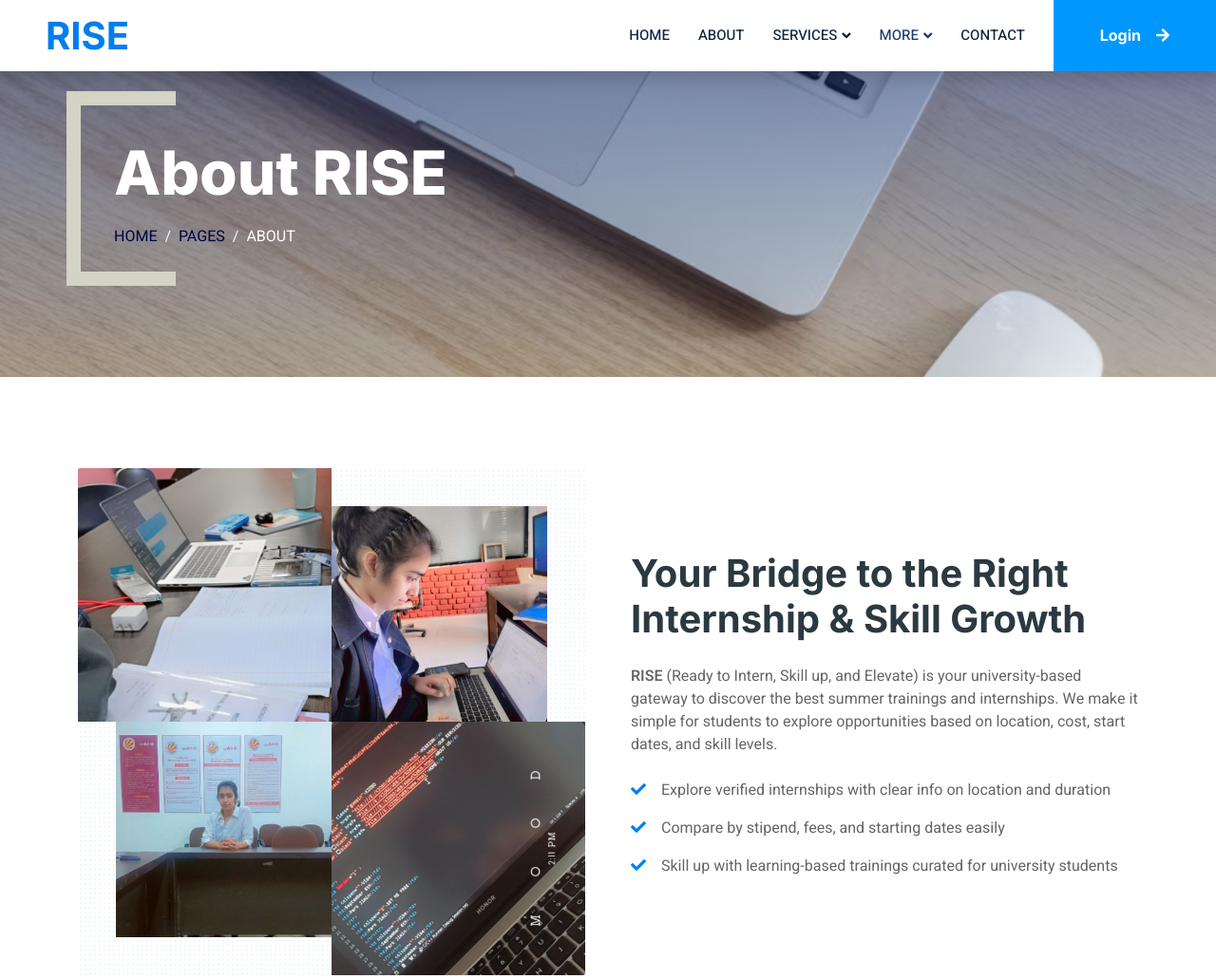
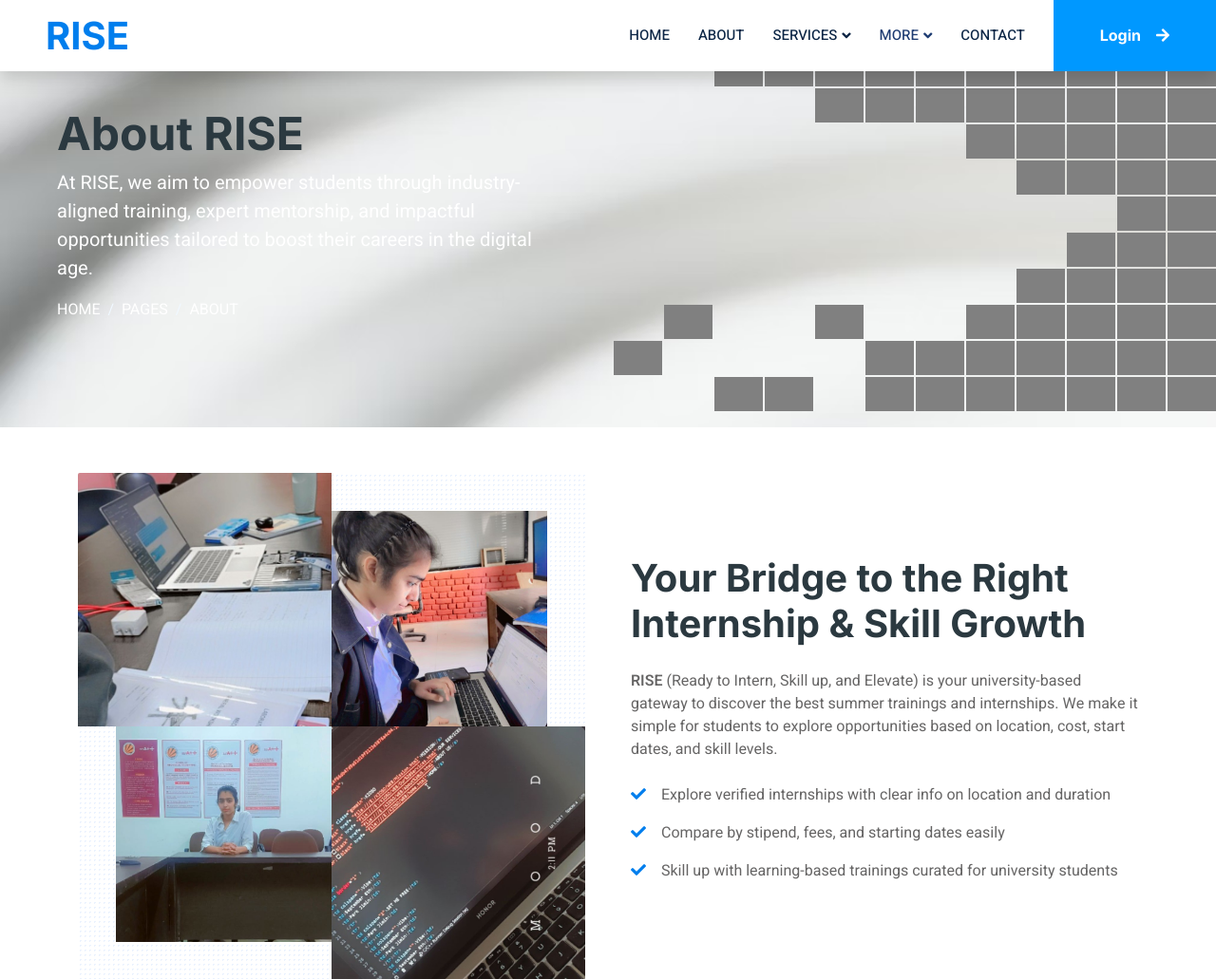
Before and after one commit to ckphase/RISE-Ready-to-Intern-Skill-up-and-Elevate, a PHP site: page /about.php in a window 1280 px wide. Shown: the top 1031 px of the page at 95% size. Run offline with PHP 8.4, Linux system fonts and the light colour scheme; some libraries are stand-ins or nearby versions.

Commit message:
Working on about us page

```diff
--- a/landing/about.php
+++ b/landing/about.php
@@ -2,21 +2,43 @@
 include ('header.php');
 ?>
 
-<!-- Header End -->
-<div class="container-xxl py-5 bg-dark page-header mb-5">
-    <div class="container my-5 pt-5 pb-4">
-        <h1 class="display-3 text-white mb-3 animated slideInDown">About RISE</h1>
+<!-- About Hero Section -->
+<section class="hero-section" style="background: url('../img/landing-2.avif') no-repeat center center fixed; background-size: cover; min-height: 450px; overflow: hidden;">
+  <div class="container-fluid" style="padding-right: 0px">
+    <div class="row g-0 align-items-center" style="min-height: 400px; padding-bottom: 0px;">
+
+      <!-- Left: About Text -->
+      <div class="col-lg-6 text-white px-5" data-aos="fade-right">
+        <div class="hero-text">
+          <h1 class="display-5 fw-bold">About RISE</h1>
+          <p class="lead mb-3">At RISE, we aim to empower students through industry-aligned training, expert mentorship, and impactful opportunities tailored to boost their careers in the digital age.</p>
           <nav aria-label="breadcrumb">
-            <ol class="breadcrumb text-uppercase">
-                <li class="breadcrumb-item"><a href="#">Home</a></li>
-                <li class="breadcrumb-item"><a href="#">Pages</a></li>
+            <ol class="breadcrumb text-uppercase bg-transparent p-0 m-0">
+              <li class="breadcrumb-item"><a href="#" class="text-white">Home</a></li>
+              <li class="breadcrumb-item"><a href="#" class="text-white">Pages</a></li>
               <li class="breadcrumb-item text-white active" aria-current="page">About</li>
             </ol>
           </nav>
         </div>
       </div>
-<!-- Header End -->
 
+      <!-- Right: Decorative Grid -->
+      <div class="col-lg-6 d-flex justify-content-center align-items-center" data-aos="fade-left" style="min-height: 450px;">
+        <div class="box-grid" style="width: 100%; height: 100%;">
+          <?php
+            $inactive = [0,1,2,3,12,13,24,25,26,27,36,37,38,39,40,41,42,48,49,50,51,52,53,54,55,60,61,62,63,64,65,66,67,68,69,72,73,74,75,76,77,78,79,80,84,85,86,87,88,89,90,91,96,98,99,101,102,109,110,111,112,120,121,124];
+            for ($i = 0; $i < 132; $i++) {
+              $class = in_array($i, $inactive) ? 'grid-box inactive-box' : 'grid-box';
+              echo "<div class='$class'></div>";
+            }
+          ?>
+        </div>
+      </div>
+
+    </div>
+  </div>
+</section>
+<!-- End About Hero Section -->
 
 <!-- About Start -->
 <div class="container-xxl py-5">
@@ -45,7 +67,8 @@ include ('header.php');
         </p>
         <p><i class="fa fa-check text-primary me-3"></i>Explore verified internships with clear info on location and duration</p>
         <p><i class="fa fa-check text-primary me-3"></i>Compare by stipend, fees, and starting dates easily</p>
-                <p><i class="fa fa-check text-primary me-3"></i>Skill up with learning-based trainings curated for university students</p>            </div>
+        <p><i class="fa fa-check text-primary me-3"></i>Skill up with learning-based trainings curated for university students</p>
+      </div>
     </div>
   </div>
 </div>
@@ -54,3 +77,29 @@ include ('header.php');
 <?php
 include ('footer.php');
 ?>
+<style>
+    .box-grid {
+  display: grid;
+  grid-template-columns: repeat(12, 1fr);
+  grid-auto-rows: 36px;
+  gap: 2px;
+}
+
+.grid-box {
+  background-color: #808080;
+  width: 100%;
+  height: 100%;
+  transition: background-color 0.3s ease;
+}
+
+.grid-box:hover {
+  background-color: #007aad;
+}
+
+.inactive-box {
+  border: none !important;
+    background: transparent !important;
+    pointer-events: none;
+}
+
+</style>
```
Lines whose indentation alone changed are shown as unchanged.
